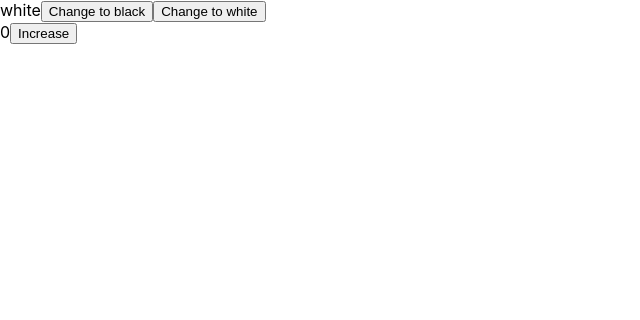
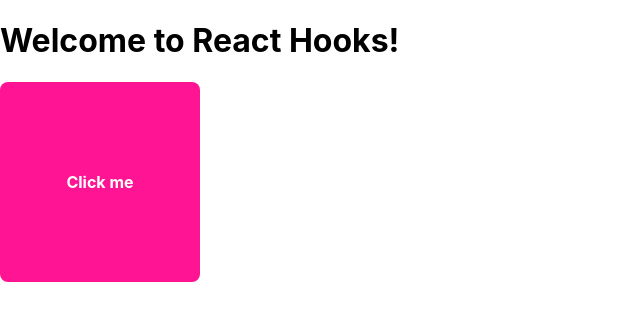
Before and after one commit to dunlokdev/learn-reactjs-easy, a React (Create React App) app: page / in a window 1280 px wide. Shown: the top 320 px of the page, without its empty margins (0-640 px from the left). Built offline with nearby package versions, Linux system fonts and the light colour scheme.

Commit message:
useState() with ColorBox

```diff
--- a/src/App.js
+++ b/src/App.js
@@ -1,14 +1,14 @@
 import React from "react";
 import ColorBox from "./components/ColorBox";
-import Counter from "./components/Counter";
-import AlbumFeature from "./features/Album";
 
 function App() {
   return (
     <div className="App">
-      {/* <AlbumFeature /> */}
-      <ColorBox />
-      <Counter />
+      <h1>
+        Welcome to React Hooks!
+      </h1>
+
+      <ColorBox/>
     </div>
   );
 }
--- /dev/null
+++ b/src/components/ColorBox/ColorBox.scss
@@ -0,0 +1,18 @@
+.color-box {
+  width: 200px;
+  height: 200px;
+  border-radius: 8px;
+
+  display: flex;
+  align-items: center;
+  justify-content: center;
+
+  color: #fff;
+
+  font-weight: bold;
+  font-size: 16px;
+  cursor: pointer;
+
+  // transition
+  transition: all 0.35s ease-in 0s;
+}
--- a/src/components/ColorBox/index.jsx
+++ b/src/components/ColorBox/index.jsx
@@ -1,16 +1,42 @@
-import React, { useState } from 'react';
+import React from "react";
+import PropTypes from "prop-types";
+import { useState } from "react";
+import "./ColorBox.scss";
 
 ColorBox.propTypes = {};
 
+function getRandomColor() {
+  const COLOR_LIST = ["deeppink", "green", "yellow", "black", "blue"];
+  const randomIndex = Math.trunc(Math.random() * 5);
+
+  return COLOR_LIST[randomIndex];
+}
 function ColorBox(props) {
-  const [color, setColor] = useState('white');
+  // const initColor = localStorage.getItem("color_box") || "deeppink";
+  // console.log(initColor);
+
+  // ! Khắc phục tình trạng initColor nhiều lần mỗi khi render lại
+  const [color, setColor] = useState(() => {
+    const initColor = localStorage.getItem("color_box") || "deeppink";
+    console.log(initColor);
+    return initColor;
+  });
+
+  function handleBoxClick() {
+    // get random color
+    const newColor = getRandomColor();
+
+    setColor(newColor);
+    localStorage.setItem("color_box", newColor);
+  }
 
   return (
-    <div>
-      {color}
-
-      <button onClick={() => setColor('black')}>Change to black</button>
-      <button onClick={() => setColor('white')}>Change to white</button>
+    <div
+      className="color-box"
+      style={{ backgroundColor: color }}
+      onClick={handleBoxClick}
+    >
+      Click me
     </div>
   );
 }
```
